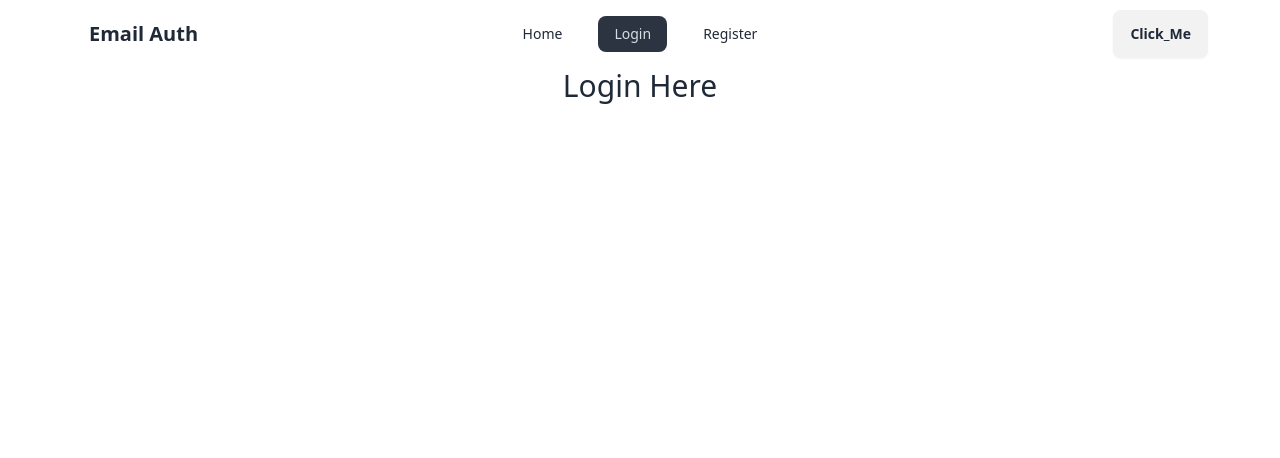
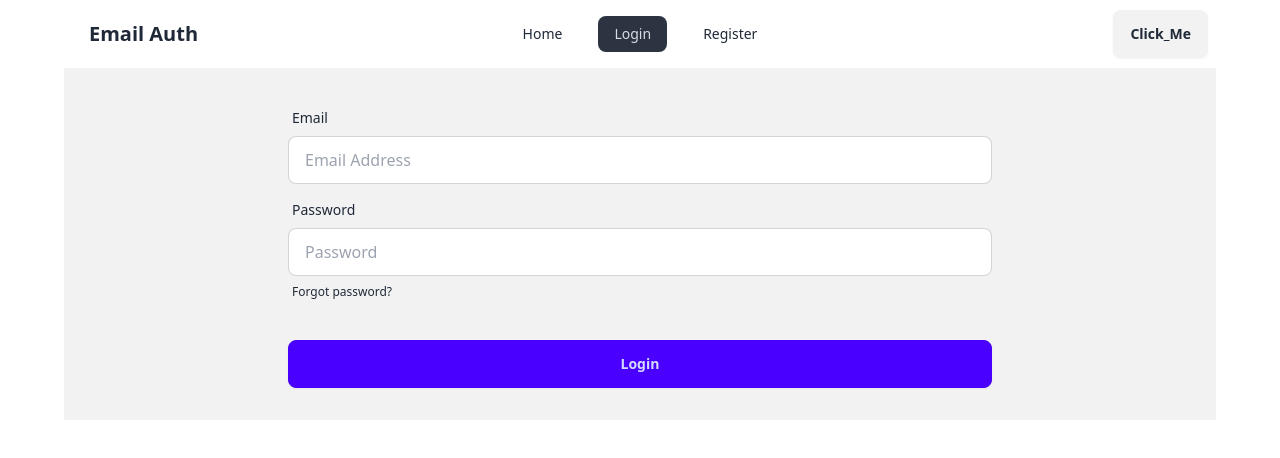
Before and after one commit to Jamil-Aktar-Ifat/React-User-Email-Password-Login-Auth, a React (Vite) app: page /login in a window 1280 px wide. Shown: the top 458 px of the page. Built offline with nearby package versions, Linux system fonts and the light colour scheme.

Commit message:
login form added and validation checked

```diff
--- a/src/components/Login/Login.jsx
+++ b/src/components/Login/Login.jsx
@@ -1,11 +1,61 @@
-
+import { signInWithEmailAndPassword } from "firebase/auth";
+import auth from "../firebase/firebase.config";
 
 const Login = () => {
-    return (
-        <div>
-            <h2 className="text-3xl text-center">Login Here</h2>
-        </div>
-    );
+  const handleLogin = (e) => {
+    e.preventDefault();
+    const email = e.target.email.value;
+    const password = e.target.password.value;
+    console.log(email, password);
+    //add validations
+    signInWithEmailAndPassword(auth, email, password)
+      .then((result) => {
+        console.log(result.user);
+      })
+      .catch((error) => {
+        console.log(error);
+      });
+  };
+  return (
+    <div className="hero bg-base-200">
+      <div className="card w-2/3  ">
+        <form className="card-body" onSubmit={handleLogin}>
+          <div className="form-control">
+            <label className="label">
+              <span className="label-text">Email</span>
+            </label>
+            <input
+              type="email"
+              name="email"
+              placeholder="Email Address"
+              className="input input-bordered"
+              required
+            />
+          </div>
+          <div className="form-control">
+            <label className="label">
+              <span className="label-text">Password</span>
+            </label>
+            <input
+              type="password"
+              name="password"
+              placeholder="Password"
+              className="input input-bordered"
+              required
+            />
+            <label className="label">
+              <a href="#" className="label-text-alt link link-hover">
+                Forgot password?
+              </a>
+            </label>
+          </div>
+          <div className="form-control mt-6">
+            <button className="btn btn-primary">Login</button>
+          </div>
+        </form>
+      </div>
+    </div>
+  );
 };
 
 export default Login;
--- a/src/components/Register/Register.jsx
+++ b/src/components/Register/Register.jsx
@@ -13,7 +13,8 @@ const Register = () => {
     e.preventDefault();
     const email = e.target.email.value;
     const password = e.target.password.value;
-    console.log("Email:", email, "Password:", password);
+    const accepted = e.target.terms.checked;
+    console.log("Email:", email, "Password:", password, "Checked:", accepted);
     //clear error
     setRegisterError("");
     setRegistrationSuccess("");
@@ -25,6 +26,9 @@ const Register = () => {
       setRegisterError(
         "Your password should have at least one upper case characters."
       );
+      return;
+    } else if (!accepted) {
+      setRegisterError("Please accept our terms and conditions");
       return;
     }
 
@@ -52,7 +56,7 @@ const Register = () => {
           required
         />
         <br />
-        <div className="flex items-center justify-center">
+        <div className="flex items-center justify-center relative">
           <input
             className="border-2  px-4 py-2 w-3/4"
             type={showPassword ? "text" : "password"}
@@ -62,7 +66,7 @@ const Register = () => {
             required
           />
           <span
-            className="absolute right-64 top-48"
+            className="absolute right-20  md:right-40"
             onClick={() => setShowPassword(!showPassword)}
           >
             {showPassword ? (
@@ -72,6 +76,11 @@ const Register = () => {
             )}
           </span>
         </div>
+        <br />
+        <input className="mb-3" type="checkbox" name="terms" id="terms" />
+        <label className="ml-2 mb-4" htmlFor="terms">
+          Accept our <a href="http://">Terms and Conditions </a>
+        </label>
         <br />
         <input
           type="submit"
```
